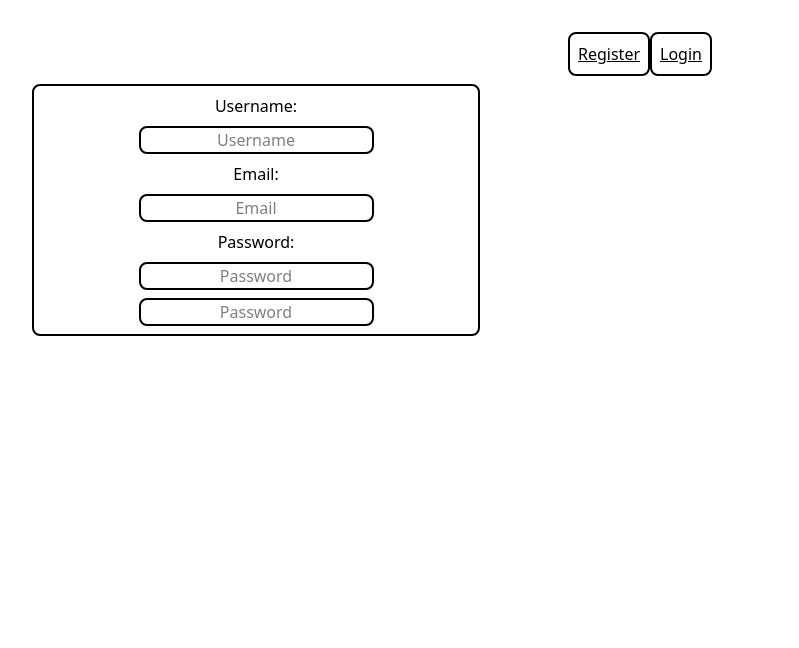
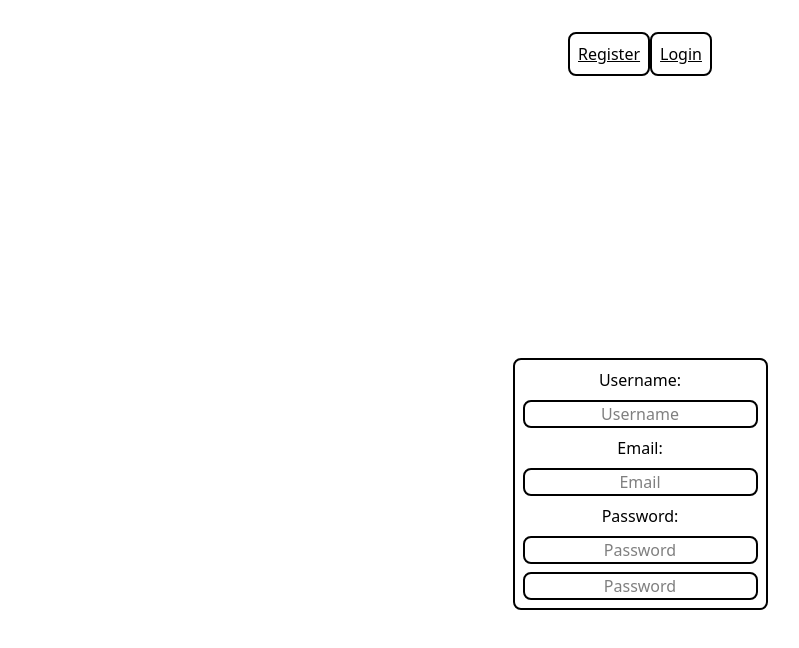
Before and after one commit to BlueSage96/SudokuSage, a React (Vite) app in the folder Frontend/: page /auth in a window 1280 px wide. Shown: the top 648 px of the page, without its empty margins (0-799 px from the left). Built offline with nearby package versions, Linux system fonts and the light colour scheme.

Commit message:
Made the forms skinny

```diff
--- a/Frontend/src/Auth/LogReg/Login.jsx
+++ b/Frontend/src/Auth/LogReg/Login.jsx
@@ -1,7 +1,10 @@
 import { Card, TextInput, Label } from "flowbite-react";
 export default function Register() {
   return (
-    <Card className="placeholder:text-white flex max-w-md border-2 border-black rounded-lg p-2 w-full">
+    <div className="flex items-center justify-center min-h-screen">
+
+
+    <Card className="placeholder:text-white flex max-w-md border-2 border-black rounded-lg p-2">
       <form className="flex max-w-md flex-col gap-2 items-center">
 
         <Label htmlFor="username">Email:</Label>
@@ -32,5 +35,6 @@ export default function Register() {
         />
       </form>
     </Card>
+    </div>
   );
 }
--- a/Frontend/src/Auth/LogReg/Register.jsx
+++ b/Frontend/src/Auth/LogReg/Register.jsx
@@ -1,7 +1,8 @@
 import { Card, TextInput, Label } from "flowbite-react";
 export default function Register() {
     return (
-      <Card className="placeholder:text-white flex max-w-md border-2 border-black rounded-lg p-2 w-full">
+    <div className="flex items-center justify-center min-h-screen">
+      <Card className="placeholder:text-white flex max-w-md border-2 border-black rounded-lg p-2">
         <form className="flex max-w-md flex-col gap-2 items-center">
             {/* Username for greeting after successful login */}
           <Label htmlFor="username">Username:</Label>
@@ -58,5 +59,6 @@ export default function Register() {
           />
         </form>
       </Card>
+      </div>
     );
 }
```
